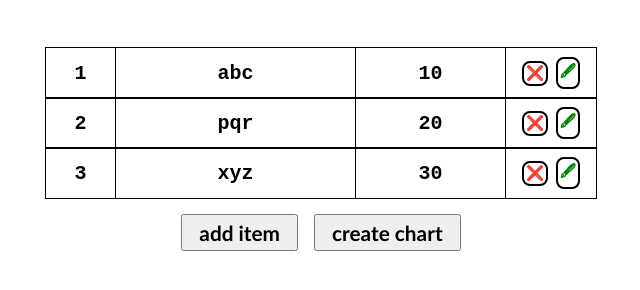
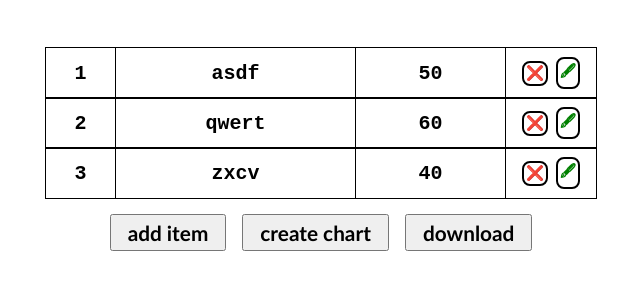
Before and after one commit to ajit-b-mali/2D-plane-visualiser, a plain HTML site: page pages/chart/index.html in a window 1280 px wide. Shown: the whole page, without its empty margins (319-959 px from the left). Drawn offline with nearby package versions, Linux system fonts and the light colour scheme.

Commit message:
added download button to chart

```diff
--- a/pages/chart/index.html
+++ b/pages/chart/index.html
@@ -15,6 +15,8 @@
         <div id="options">
             <button class="btn">add item</button>
             <button class="btn" onclick="createChart()">create chart</button>
+            <button class="btn" onclick="download()">download</button>
+
         </div>
         <div class="canvas-container">
             <canvas id="canvas" aria - label="Hello ARIA World" role = "img"></canvas>
--- a/pages/chart/main.js
+++ b/pages/chart/main.js
@@ -5,16 +5,16 @@ let chart;
 
 const dataList = [
     {
-        label: "abc",
-        value: 10
+        label: "asdf",
+        value: 50,
     },
     {
-        label: "pqr",
-        value: 20
+        label: "qwert",
+        value: 60,
     },
     {
-        label: "xyz",
-        value: 30
+        label: "zxcv",
+        value: 40,
     },
 ];
 
@@ -78,10 +78,8 @@ function createChart() {
     var barColors = dataList.map(_ => `hsl(${Math.random() * 360}, 100%, 50%)`);
 
     const canvas = document.getElementById("canvas");
-    const ctx = canvas.getContext("2d");
-    ctx.clearRect(0, 0, canvas.width, canvas.height);
     chart?.destroy();
-    chart = new Chart("canvas", {
+    chart = new Chart(document.getElementById("canvas") , {
         type: "bar",
         data: {
             labels: xValues,
@@ -100,7 +98,17 @@ function createChart() {
             }
         }
     });
-    console.log(chart.options.scales);
+    // const img = new Image();
+    // img.src = chart.toBase64Image()
+    // const anchorEl = document.createElement("a");
+    // anchorEl.href = chart.toBase64Image();
+    // anchorEl.download = "imaage.png"
+    // document.body.appendChild(anchorEl);
+    // anchorEl.click();
+    // const anchorEl = document.createElement("a");
+    // anchorEl.download = "canvas.png";
+    // anchorEl.href = canvas.toDataURL('image/png', 1);
+    // anchorEl.click();
 }
 
 function init() {
@@ -113,3 +121,14 @@ document.querySelector("#options > .btn").addEventListener("click", (event) => {
     if (isAdding) return;
     addInputFieldToList(dataList.length + 1);
 });
+
+function download() {
+    const imageLink = document.createElement('a');
+    const canvas = document.getElementById("canvas");
+    imageLink.href = canvas.toDataURL('image/png', 1);
+    imageLink.download = "canvas.png";
+    // document.write('<img src=" ' + imageLink + ' "/>')
+    // console.log(imageLink.href)
+    imageLink.click();
+
+}
--- a/pages/chart/style.css
+++ b/pages/chart/style.css
@@ -124,4 +124,10 @@ input {
     max-width: 550px;
     margin-inline: auto;
     margin-block: 2rem;
+    max-height: 300px;
 }
+
+.canvas-container > * {
+    width: 100%;
+    height: 100%;
+}
```
